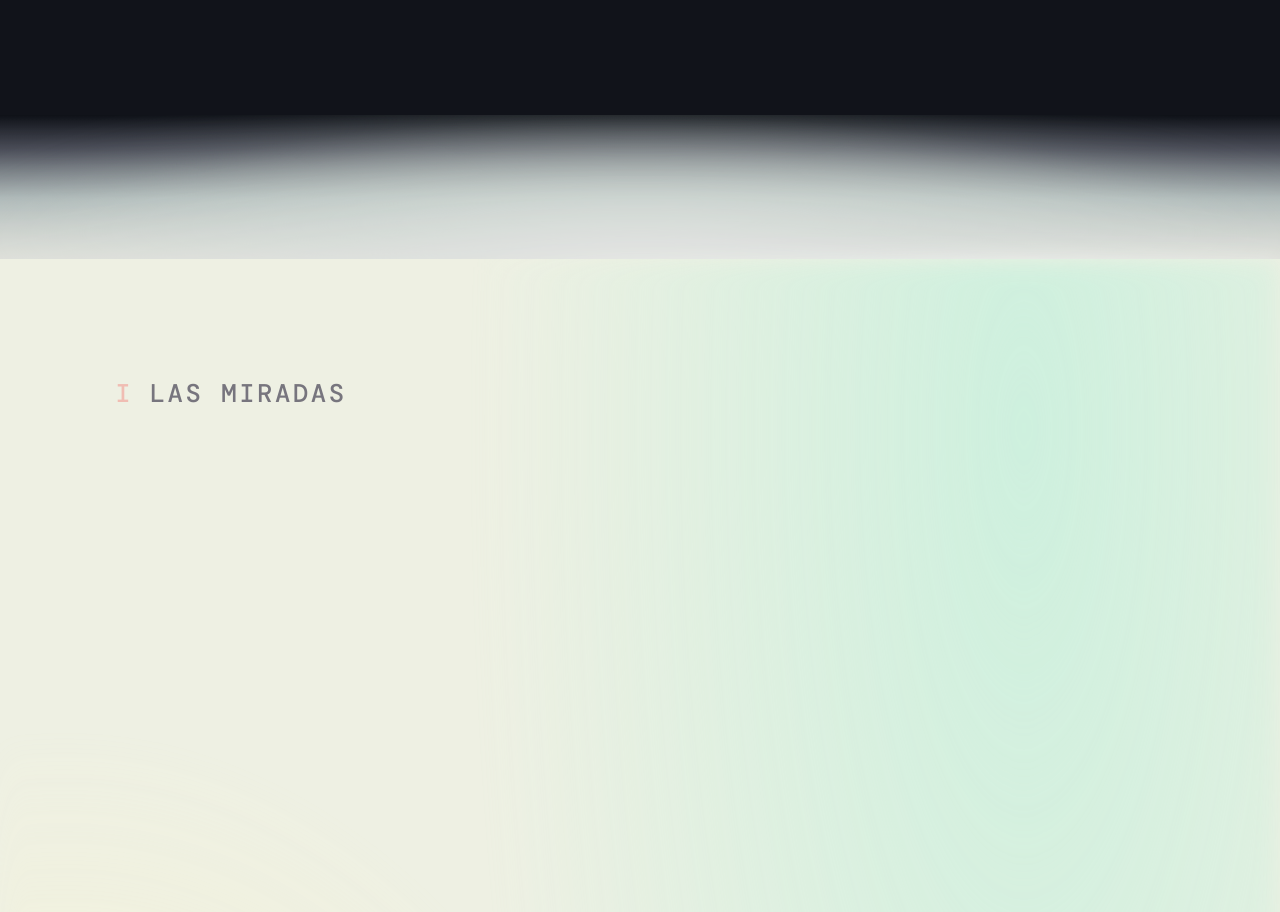
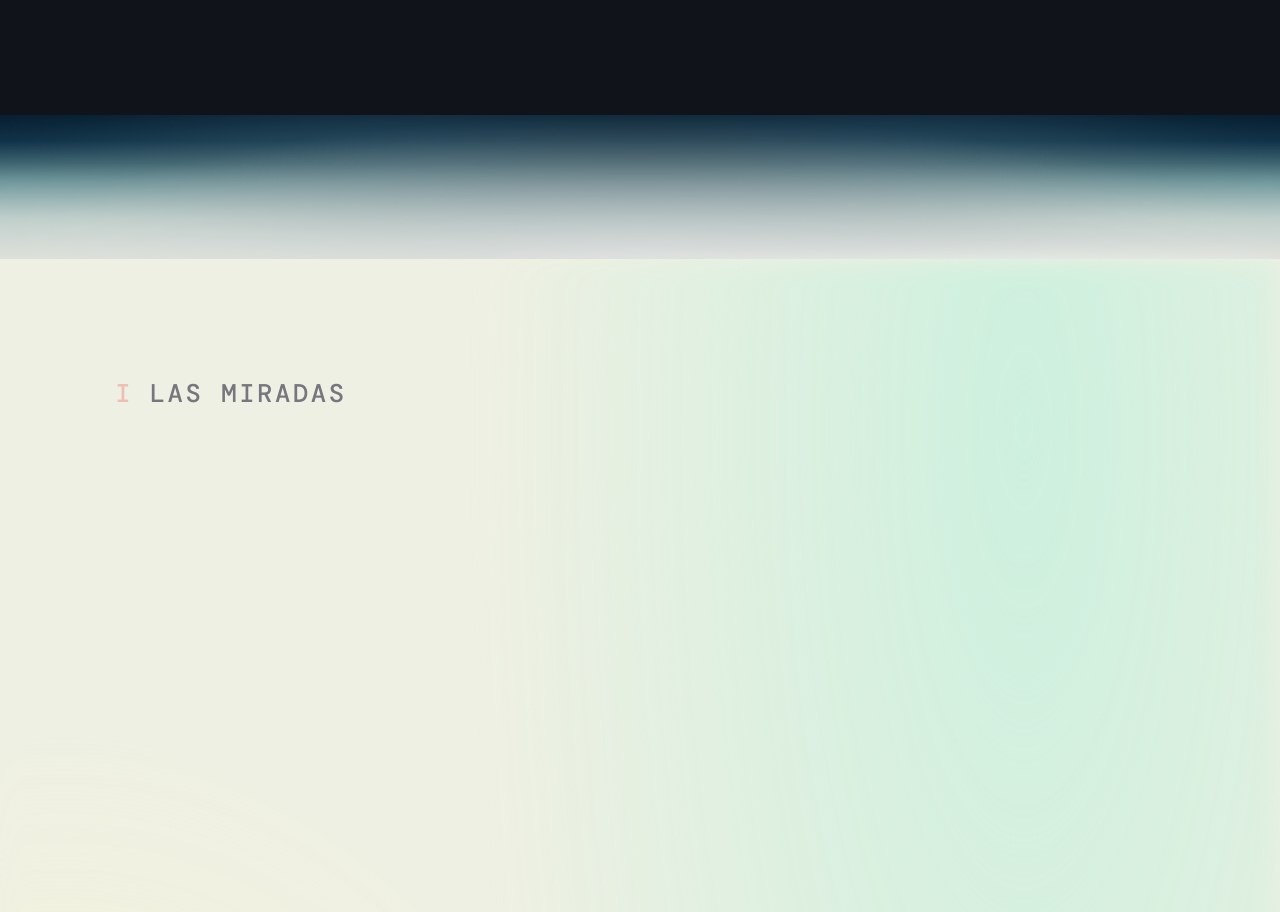
Before and after one commit to arrow98-hub/before-i-knew-it-was-you, a React (Vite) app: page / in a window 1280 px wide. Shown: the part 2707-3619 px from the top of the page. Built offline with nearby package versions, Linux system fonts and the light colour scheme; a web font is replaced by a local one.

Commit message:
Fondo_Fade3

```diff
--- a/src/styles.css
+++ b/src/styles.css
@@ -170,26 +170,39 @@
   background:
     linear-gradient(
       180deg,
-      #11131a 0%,
-      #4a4c59 24%,
-      #b8c4c4 58%,
+      #071827 0%,
+      #12344b 18%,
+      #6f9fa5 46%,
+      #c9ded9 72%,
       #eef0e3 100%
     );
 }
 .scene-transition.to-light::before {
   background:
     radial-gradient(
+      ellipse at 50% 0%,
+      #071827cc 0%,
+      #123b52a8 28%,
+      transparent 70%
+    ),
+    radial-gradient(
       ellipse at 50% 100%,
       #f7fbf2 0%,
-      #dbe9dfcc 30%,
-      transparent 72%
+      #dbe9dfcc 32%,
+      transparent 74%
     );
-  filter: blur(28px);
-  opacity: 0.9;
+  filter: blur(30px);
+  opacity: 0.94;
 }
 .scene-transition.to-light::after {
   background:
-    linear-gradient(180deg, transparent 0%, #ffffff24 58%, #ffffff80 100%),
+    linear-gradient(
+      180deg,
+      #07182766 0%,
+      transparent 34%,
+      #ffffff38 74%,
+      #ffffff80 100%
+    ),
     radial-gradient(ellipse at 50% 100%, #ffffff70 0%, transparent 70%);
 }
 .to-light {
```
